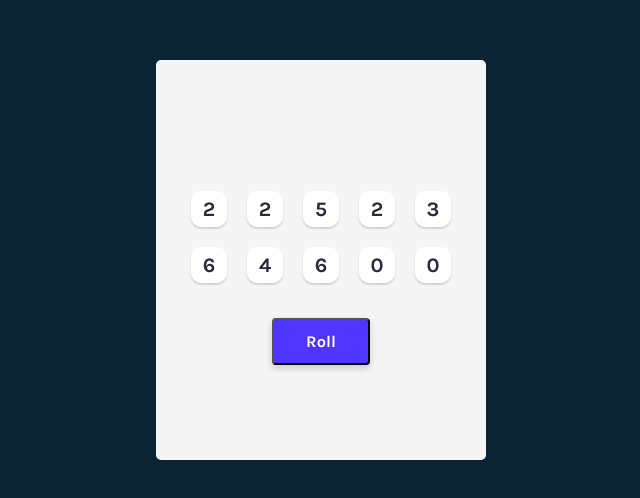
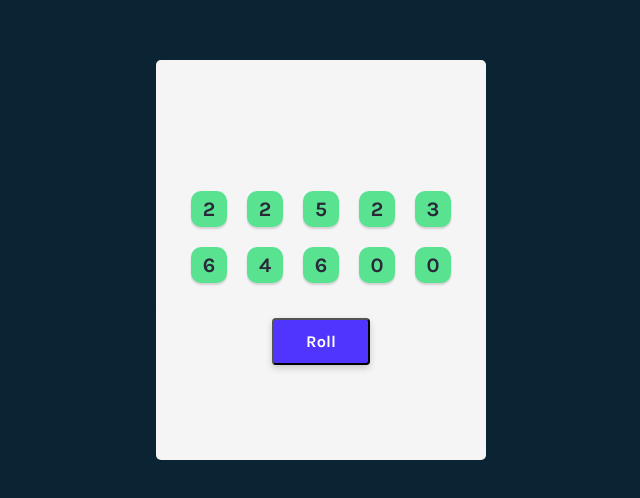
Before and after one commit to yuriy-bolotnyy-dev/tensies, a React (Vite) app: page / in a window 1280 px wide. Shown: the part 140-638 px from the top of the page, without its empty margins (319-959 px from the left). Built offline with nearby package versions, Linux system fonts and the light colour scheme.

Commit message:
Add held styling

```diff
--- a/src/App.jsx
+++ b/src/App.jsx
@@ -11,21 +11,26 @@ import { nanoid } from 'nanoid'
 
     const [dies, setDies] = React.useState(
       // State Lazy init, by using an arrow function
-      () => randomArray().map(el => ({id: nanoid(), value:el, isHeld: false})))
+      () => randomArray().map(el => ({id: nanoid(), value:el, isHeld: true})))
 
     console.log("dies: ", dies)
 
     const rollDice = () => {
       // console.log("before roll: ", dies)
       // console.log("roll: ", dies.map(die => ({id:die.id, value:randonNum()})))
-      setDies(oldDies => (oldDies.map(die => ({id:die.id, value:randonNum(), isHeld:die.isHeld}))))
+      setDies(oldDies => (oldDies.map(die => (
+        // {id: die.id, value: randonNum(), isHeld: die.isHeld}
+        {...die, value: randonNum()}
+        ))))
       // console.log("after roll: ", dies)
     }
 
     return (
         <main>
           <div className='dice-container'>
-            {dies.map(die => (<Die value={die.value} key={die.id}/>))}
+            {dies.map(die => (
+              <Die value={die.value} key={die.id} isHeld={die.isHeld}/>
+            ))}
           </div>
           <button onClick={rollDice} className="roll-dice">Roll</button>
         </main>
--- a/src/components/Die.jsx
+++ b/src/components/Die.jsx
@@ -1,7 +1,7 @@
 import React from "react";
 
 const Die = (props) => (
-    <div className="die">{props.value}</div>
+    <div className={props.isHeld ? "die held" : "die"}>{props.value}{props.isHeld}</div>
 )
 
 export default Die
--- a/style.css
+++ b/style.css
@@ -61,6 +61,10 @@ main {
   cursor:pointer;
   }
 
+.held {
+  background-color: #59E391;
+}
+
 .roll-dice {
     background: #5035FF;
     box-shadow: 0px 3.2px 7.68px rgba(0, 0, 0, 0.18);
```
